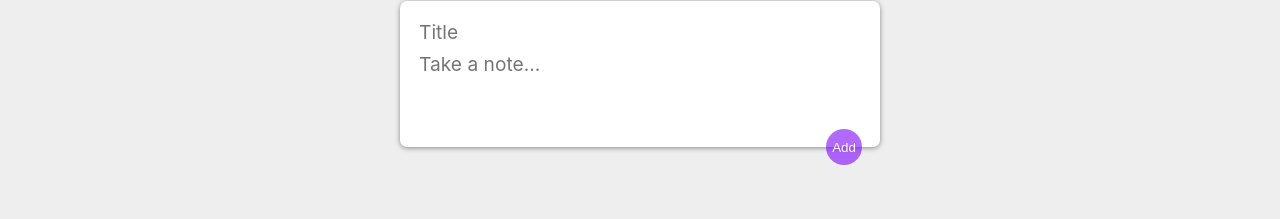
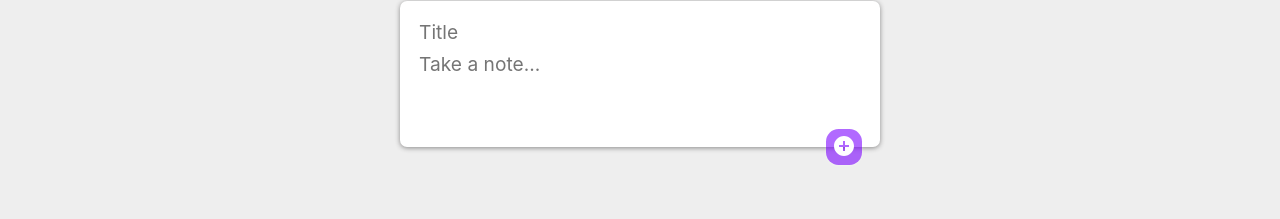
Before and after one commit to johncanero/keeper-app, a React (Create React App) app: page / in a window 1280 px wide. Shown: the part 98-317 px from the top of the page. Built offline with nearby package versions, Linux system fonts and the light colour scheme; a web font is replaced by a local one.

Commit message:
Modify Stylings and Input Add Icon

```diff
--- a/src/App.css
+++ b/src/App.css
@@ -93,7 +93,7 @@
   background: #7c02ff97;
   color: #fff;
   border: none;
-  border-radius: 50%;
+  border-radius: 35%;
   width: 36px;
   height: 36px;
   box-shadow: 0 1px 3px rgba(255, 255, 255, 0.3);
--- a/src/components/CreateArea.js
+++ b/src/components/CreateArea.js
@@ -1,4 +1,5 @@
 import { useState } from "react"
+import AddCircleIcon from '@mui/icons-material/AddCircle';
 
 const CreateArea = (props) => {
 
@@ -52,7 +53,9 @@
                 rows="3"
             />
 
-            <button onClick={submitNote}>Add</button>
+            <button onClick={submitNote}>
+                <AddCircleIcon />
+            </button>
         </form>
     </div>
   )
```
